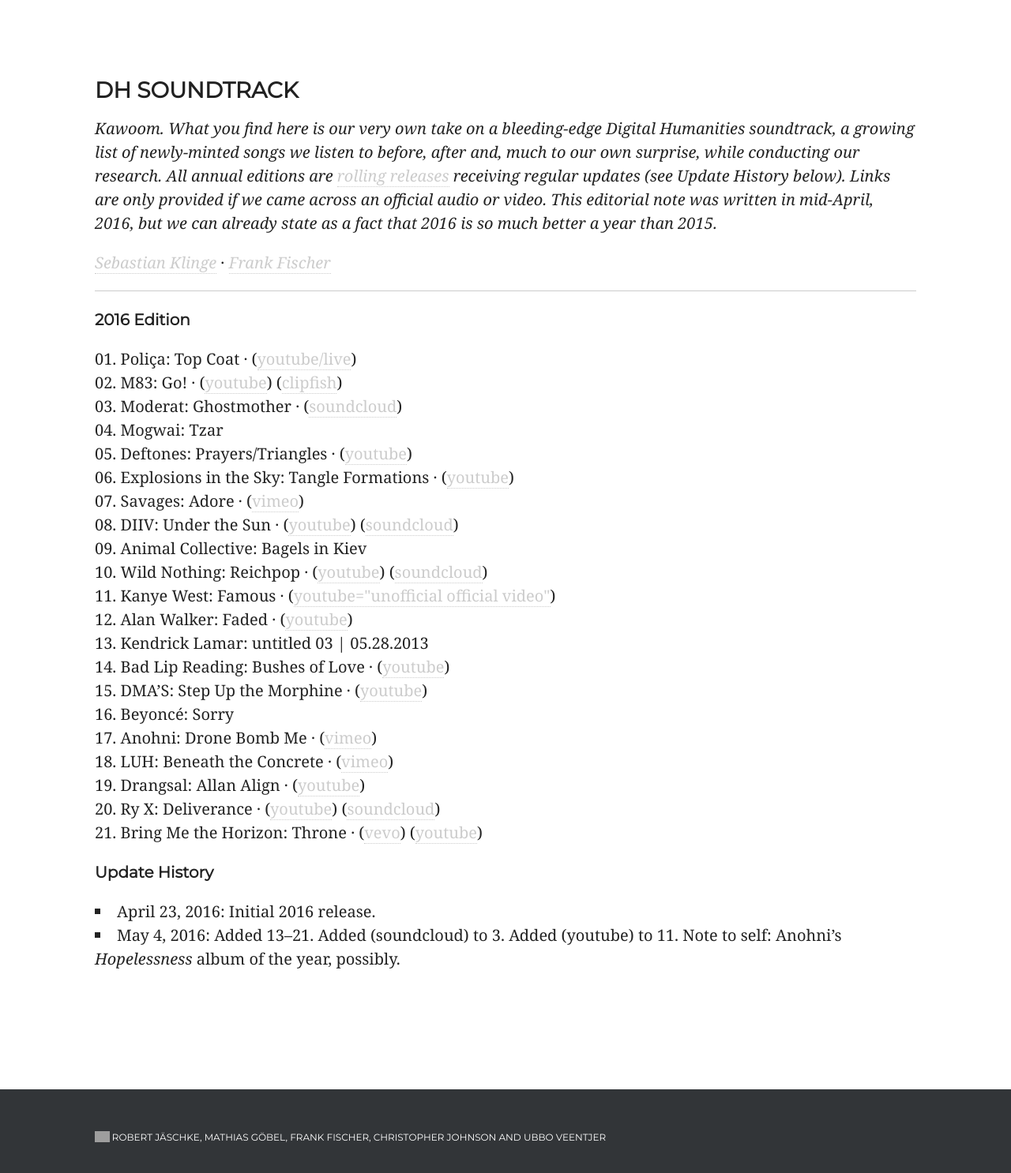
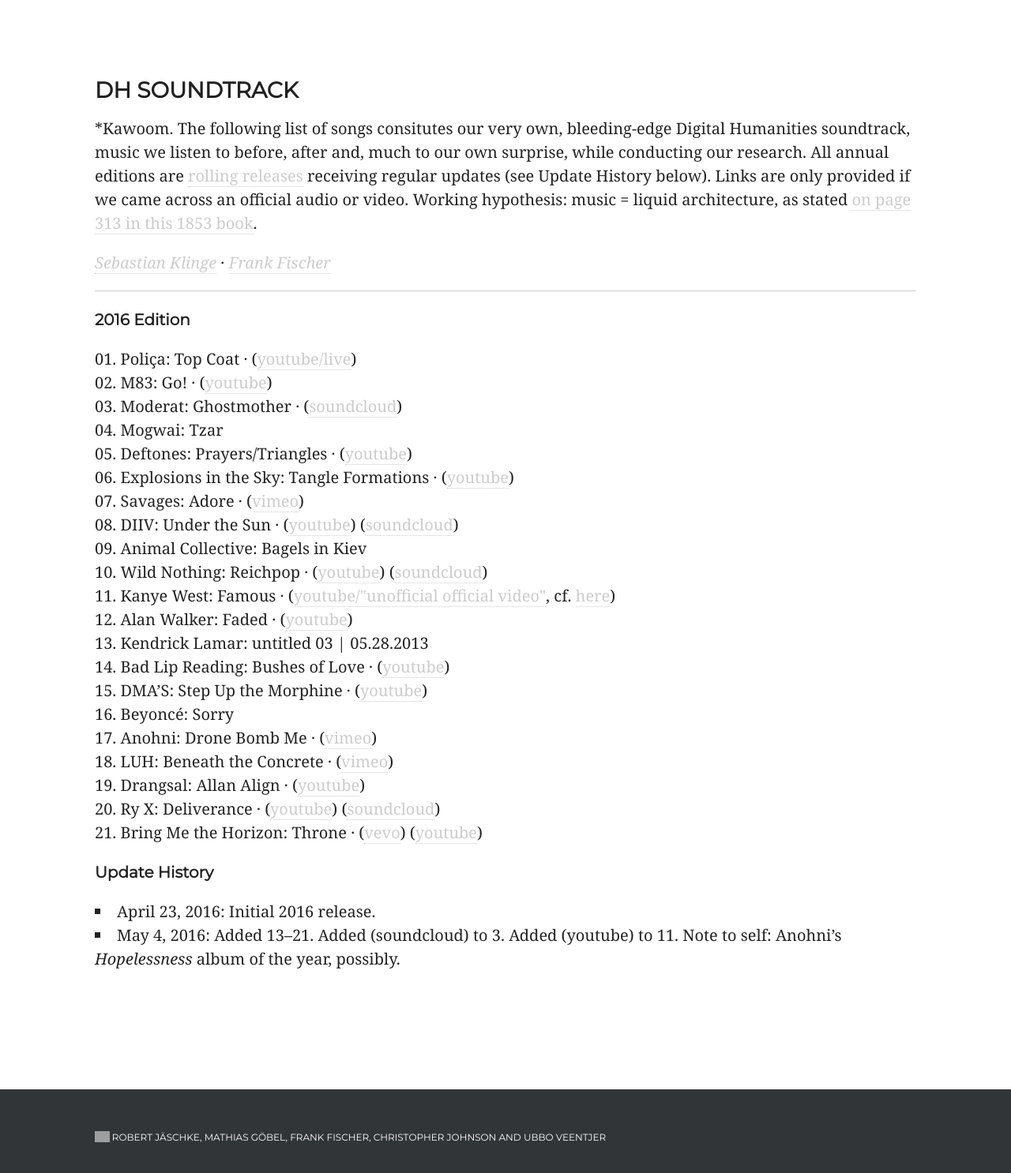
Before and after one commit to weltliteratur/blog, a Jekyll site: the page built from dh-soundtrack.md, in a window 1280 px wide. Shown: the part 250-1736 px from the top of the page at 79% size. Built offline with Jekyll 4.4.1, drawn with Linux system fonts in a browser that asks for light colours; nearby versions of some CDN libraries; some web fonts are replaced; grey boxes are pictures that could not be loaded.

Commit message:
updated editorial

```diff
--- a/dh-soundtrack.md
+++ b/dh-soundtrack.md
@@ -3,7 +3,7 @@
 title: DH Soundtrack
 ---
 
-*Kawoom. What you find here is our very own take on a bleeding-edge Digital Humanities soundtrack, a growing list of newly-minted songs we listen to before, after and, much to our own surprise, while conducting our research. All annual editions are [rolling releases](https://en.wikipedia.org/wiki/Rolling_release) receiving regular updates (see Update History below). Links are only provided if we came across an official audio or video. This editorial note was written in mid-April, 2016, but we can already state as a fact that 2016 is so much better a year than 2015.*
+*Kawoom. The following list of songs consitutes our very own, bleeding-edge Digital Humanities soundtrack, music we listen to before, after and, much to our own surprise, while conducting our research. All annual editions are [rolling releases](https://en.wikipedia.org/wiki/Rolling_release) receiving regular updates (see Update History below). Links are only provided if we came across an official audio or video. Working hypothesis: music = liquid architecture, as stated [on page 313 in this 1853 book](http://reader.digitale-sammlungen.de/de/fs1/object/display/bsb10598676_00329.html?zoom=1).
 
 *[Sebastian Klinge](https://twitter.com/DasAnsagenfeuil)* &middot; *[Frank Fischer](https://twitter.com/umblaetterer)*
 
@@ -12,7 +12,7 @@
 ## 2016 Edition
 
   1. Poliça: Top Coat &middot; ([youtube/live](https://www.youtube.com/watch?v=EIoAs9wpaco))
-  2. M83: Go! &middot; ([youtube](https://www.youtube.com/watch?v=U3YZTYXftzg)) ([clipfish](http://www.clipfish.de/musikvideos/video/4306367/m83-go/))
+  2. M83: Go! &middot; ([youtube](https://www.youtube.com/watch?v=U3YZTYXftzg))
   3. Moderat: Ghostmother &middot; ([soundcloud](https://soundcloud.com/moderat-official/ghostmother))
   4. Mogwai: Tzar
   5. Deftones: Prayers/Triangles &middot; ([youtube](https://www.youtube.com/watch?v=D5BG_B8FWhI))
@@ -21,7 +21,7 @@
   8. DIIV: Under the Sun &middot; ([youtube](https://www.youtube.com/watch?v=zKbqyuaXolg)) ([soundcloud](https://soundcloud.com/capturedtracks/diiv-under-the-sun-official-single))
   9. Animal Collective: Bagels in Kiev
   10. Wild Nothing: Reichpop &middot; ([youtube](https://www.youtube.com/watch?v=2R8xrvVRztQ)) ([soundcloud](https://soundcloud.com/bella-union/wild-nothing-reichpop))
-  11. Kanye West: Famous &middot; ([youtube=&#34;unofficial official video&#34;](https://www.youtube.com/watch?v=Q821mNXNw-I))
+  11. Kanye West: Famous &middot; ([youtube/&#34;unofficial official video&#34;](https://www.youtube.com/watch?v=Q821mNXNw-I), cf. [here](http://www.theverge.com/2016/4/28/11526342/kanye-west-famous-music-video-aziz-ansari-eric-wareheim-tlop))
   12. Alan Walker: Faded &middot; ([youtube](https://www.youtube.com/watch?v=60ItHLz5WEA))
   13. Kendrick Lamar: untitled 03 &#x7c; 05.28.2013
   14. Bad Lip Reading: Bushes of Love &middot; ([youtube](https://www.youtube.com/watch?v=RySHDUU2juM))
```
